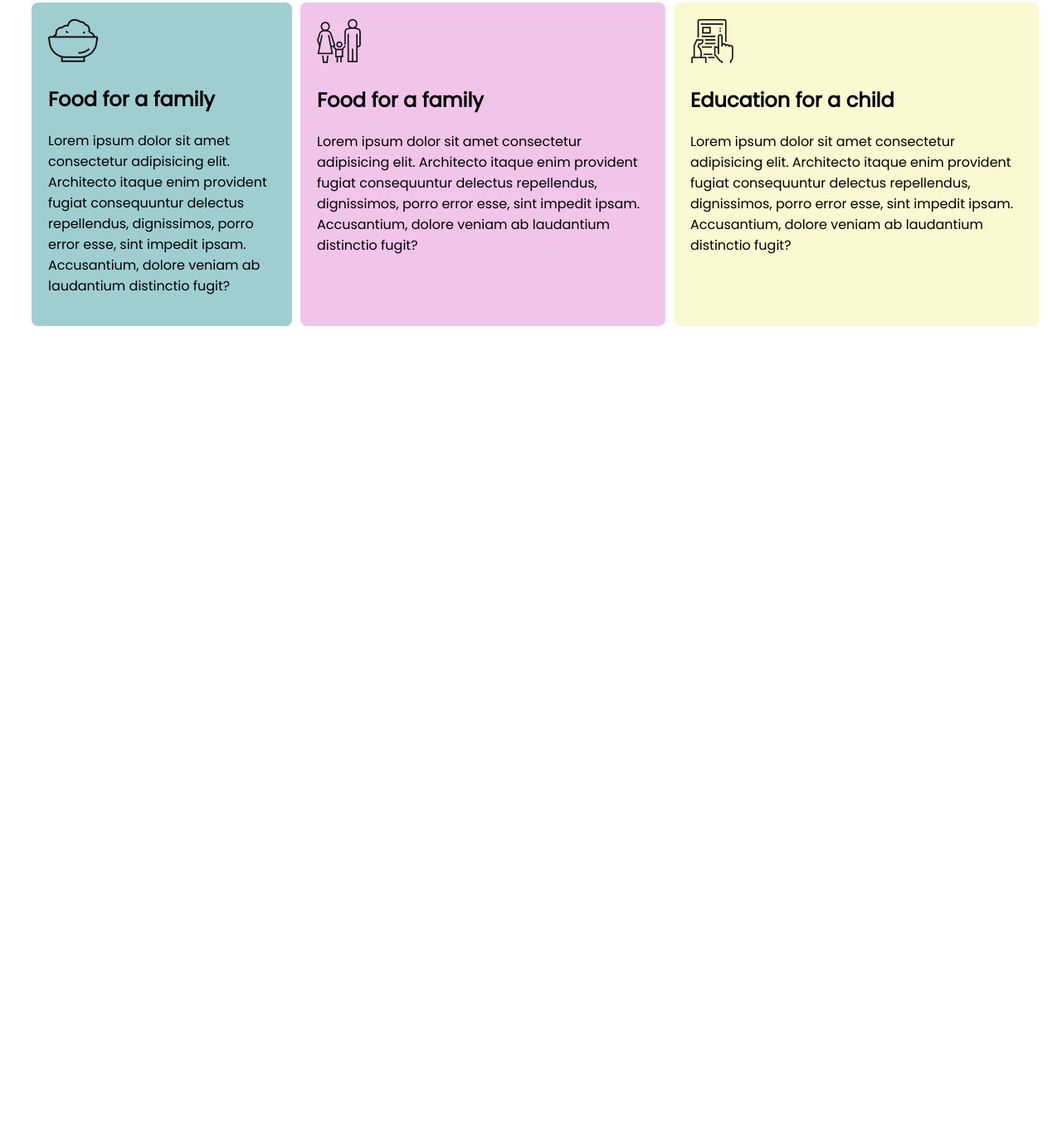
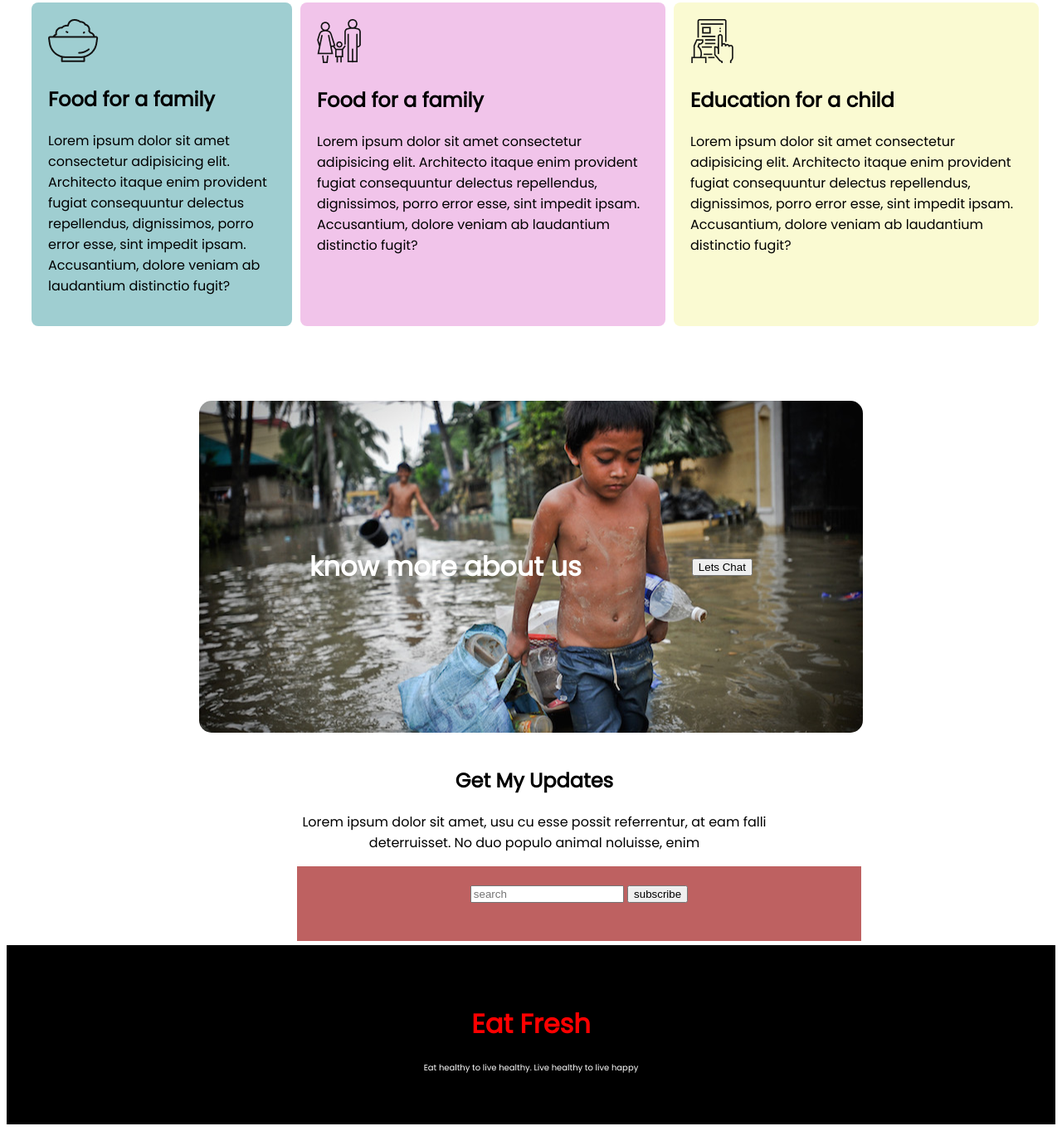
Before and after one commit to NayeemHossenn/donate-to-needy, a plain HTML site: page index.html in a window 1280 px wide. Shown: the part 1422-2785 px from the top of the page at 83% size. Before the commit the page ends 1843 px from the top, so only its background shows below. Drawn offline with Linux system fonts and the light colour scheme.

Commit message:
footer added

```diff
--- a/index.html
+++ b/index.html
@@ -120,5 +120,40 @@
         </div>
     </Section>
 
+    <div class="about-us">
+        <div class="about-work">
+            <div>
+                <h1 class="work-title">know more about us</h1>
+            </div>
+            <div>
+                <button>Lets Chat</button>
+            </div>
+        </div>
+    </div>
+    <section>
+        <div class="my-update">
+            <h1>Get My Updates</h1>
+            <p>Lorem ipsum dolor sit amet, usu cu esse possit referrentur, at eam falli
+                deterruisset. No duo populo animal noluisse, enim</p>
+        </div>
+        <div>
+            <div class="box">
+                <form action="">
+                    <input type="text" name="" placeholder="search">
+                    <input type="submit" name="" value="subscribe">
+                </form>
+                <br>
+            </div>
+
+    </section><br>
+    <footer>
+        <h1><span>Eat</span> Fresh</h1>
+        <p>Eat healthy to live healthy. Live healthy to live happy</p>
+
+    </footer>
+</body>
+
+
+</body>
 
 </html>
--- a/style.css
+++ b/style.css
@@ -175,3 +175,65 @@ body {
     justify-content: center;
     margin-left: 320px;
 }
+
+.about-us {
+    margin-top: 50px;
+    padding: 20px;
+
+
+}
+
+.work-title {
+    color: white;
+}
+
+.about-work {
+    width: 800px;
+    margin: 0 auto;
+    height: 400px;
+    background-image: url("images/donation9.jpg");
+    background-position: center;
+    background-repeat: no-repeat;
+    background-size: cover;
+    display: flex;
+    align-items: center;
+    justify-content: space-evenly;
+    border-radius: 15px;
+}
+
+.my-update {
+    text-align: center;
+
+    width: 50%;
+    justify-content: center;
+    margin-left: 320px;
+}
+
+.box {
+    background-size: cover;
+    position: absolute;
+    text-align: center;
+    width: 50%;
+    margin-left: 350px;
+    padding: 20px;
+    background-color: rgb(190, 97, 97);
+}
+
+footer {
+    background-color: black;
+    text-align: center;
+    padding: 50px;
+    margin-top: -10px;
+    margin-top: 70px;
+}
+
+footer p {
+    color: white;
+    font-size: 10px;
+    margin-bottom: 10px;
+}
+
+footer h1 {
+
+    color: red;
+}
```
Also changed, not shown: images/donation9.jpg (added).
